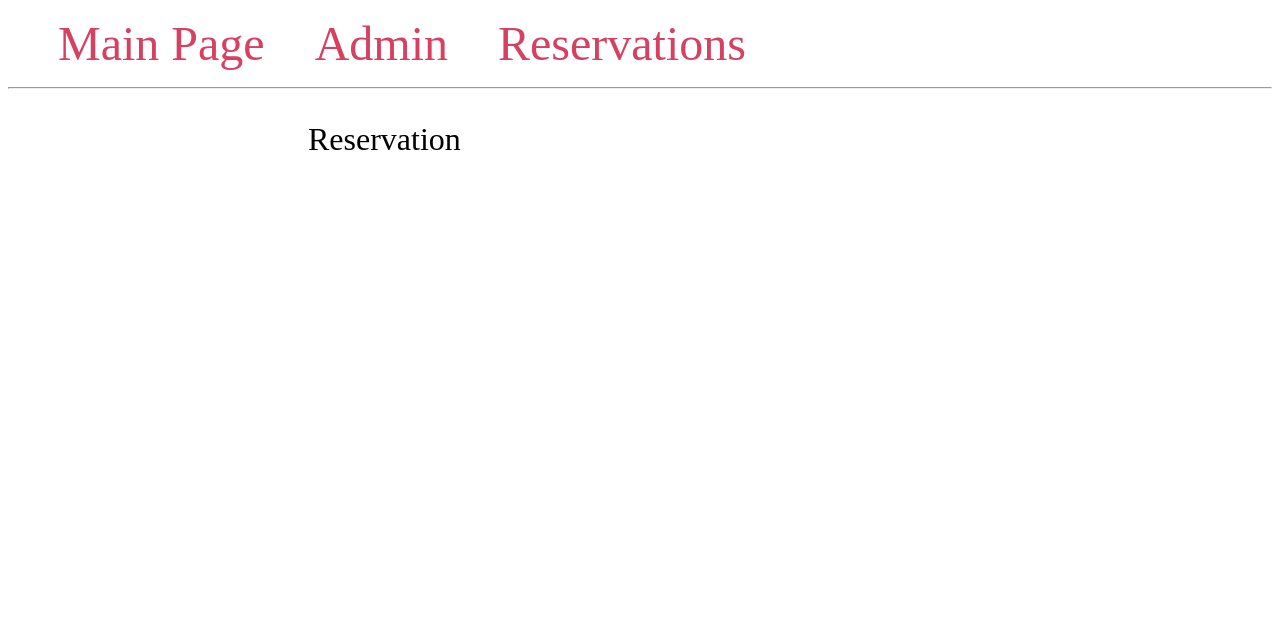
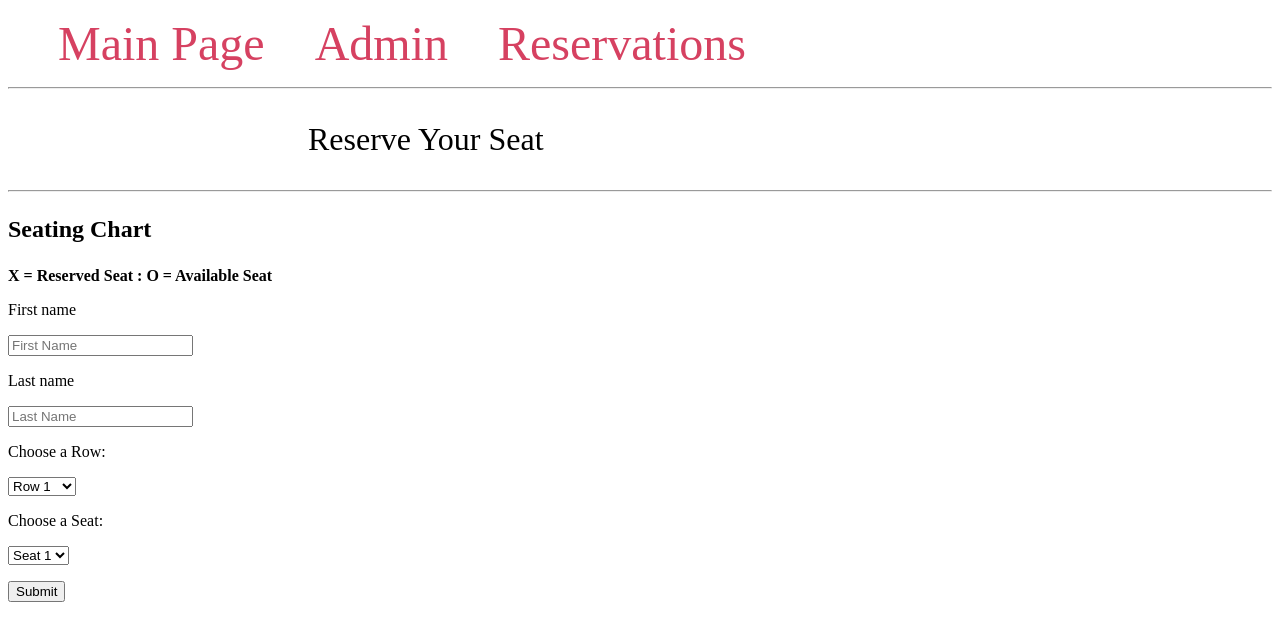
Before and after one commit to Selanokay/INFOTC4320Final, a Flask app: template INFOTC4320Final/templates/Reservation.html in a window 1280 px wide. Shown: the top 641 px of the page. Run offline with Flask 3, Linux system fonts and the light colour scheme; the template is opened without the code that fills it, so the values that code supplies are empty.

Commit message:
Update Reservation.html
Garrett build Reservation.html to look like final video demo. Updates made to include user input blocks, drop down menus, and submission button. Code at bottom to test that information is being saved from user

```diff
--- a/INFOTC4320Final/templates/Reservation.html
+++ b/INFOTC4320Final/templates/Reservation.html
@@ -15,6 +15,15 @@
             font-size: 2em;
             margin-left: 300px;
         }
+        .title2 {
+            font-size: 1.5em;
+            font-weight: bold;
+
+        }
+        .title3 {
+            font-size: 1em;
+            font-weight: bold;
+        }
     </style>
 </head>
 <body>
@@ -22,6 +31,58 @@
         <p><a href="/">Main Page</a><a href="/Admin">Admin</a><a href="/Reservation">Reservations</a></p>
     </nav>
     <hr>
-    <p class="title">Reservation</p>
+    <p class="title">Reserve Your Seat</p>
+    <hr>
+    <p class="title2">Seating Chart</p>
+    <p></p>
+    <p class="title3">X = Reserved Seat : O = Available Seat</p>
+    <p></p>
+    <p></p>
+    <label for="firstname"><p>First name</p></label>
+    <input type="text" id="firstname" placeholder="First Name">
+    <p></p>
+    <label for="lastname"><p>Last name</p></label>
+    <input type="text" id="lastname" placeholder="Last Name">
+    <p></p>
+    <label for="rowSelection"><p>Choose a Row:</p></label>
+    <select id="rowSelection">
+        <option value="1">Row 1</option>
+        <option value="2">Row 2</option>
+        <option value="3">Row 3</option>
+        <option value="4">Row 4</option>
+        <option value="5">Row 5</option>
+        <option value="6">Row 6</option>
+        <option value="7">Row 7</option>
+        <option value="8">Row 8</option>
+        <option value="9">Row 9</option>
+        <option value="10">Row 10</option>
+        <option value="11">Row 11</option>
+        <option value="12">Row 12</option>
+    </select>
+    <p></p>
+    <label for="seatSelection"><p>Choose a Seat:</p></label>
+    <select id="seatSelection">
+        <option value="1">Seat 1</option>
+        <option value="2">Seat 2</option>
+        <option value="3">Seat 3</option>
+        <option value="4">Seat 4</option>
+    </select>
+    <p></p>
+    <button onclick="reservationComplete()">Submit</button>
+
+    <div id="displayInfo"></div>
+
+    <script>
+        function reservationComplete() {
+            var firstname = document.getElementById("firstname").value;
+            var lastname = document.getElementById("lastname").value;
+            var rowSelection = document.getElementById("rowSelection").value;
+            var seatSelection = document.getElementById("seatSelection").value;
+
+            // Display the saved information
+            document.getElementById("displayInfo").innerHTML = "<p>First Name: " + firstname + " " + "<p>Last Name: " + lastname + " " + "<p>Row Selected: " + rowSelection + " " + "<p>Seat Selected: " + seatSelection + " ";
+        }
+    </script>
+
 </body>
 </html>
```
